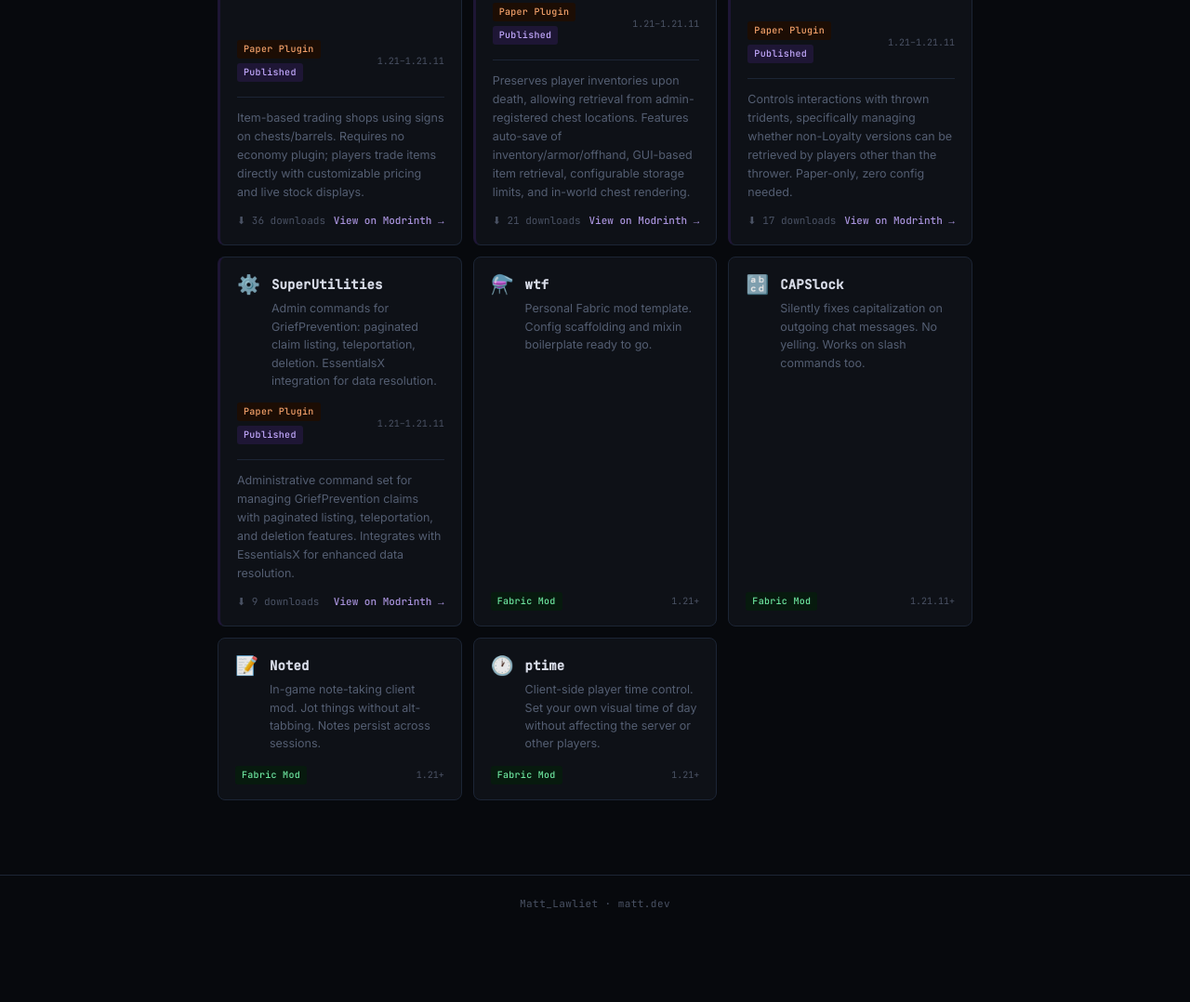
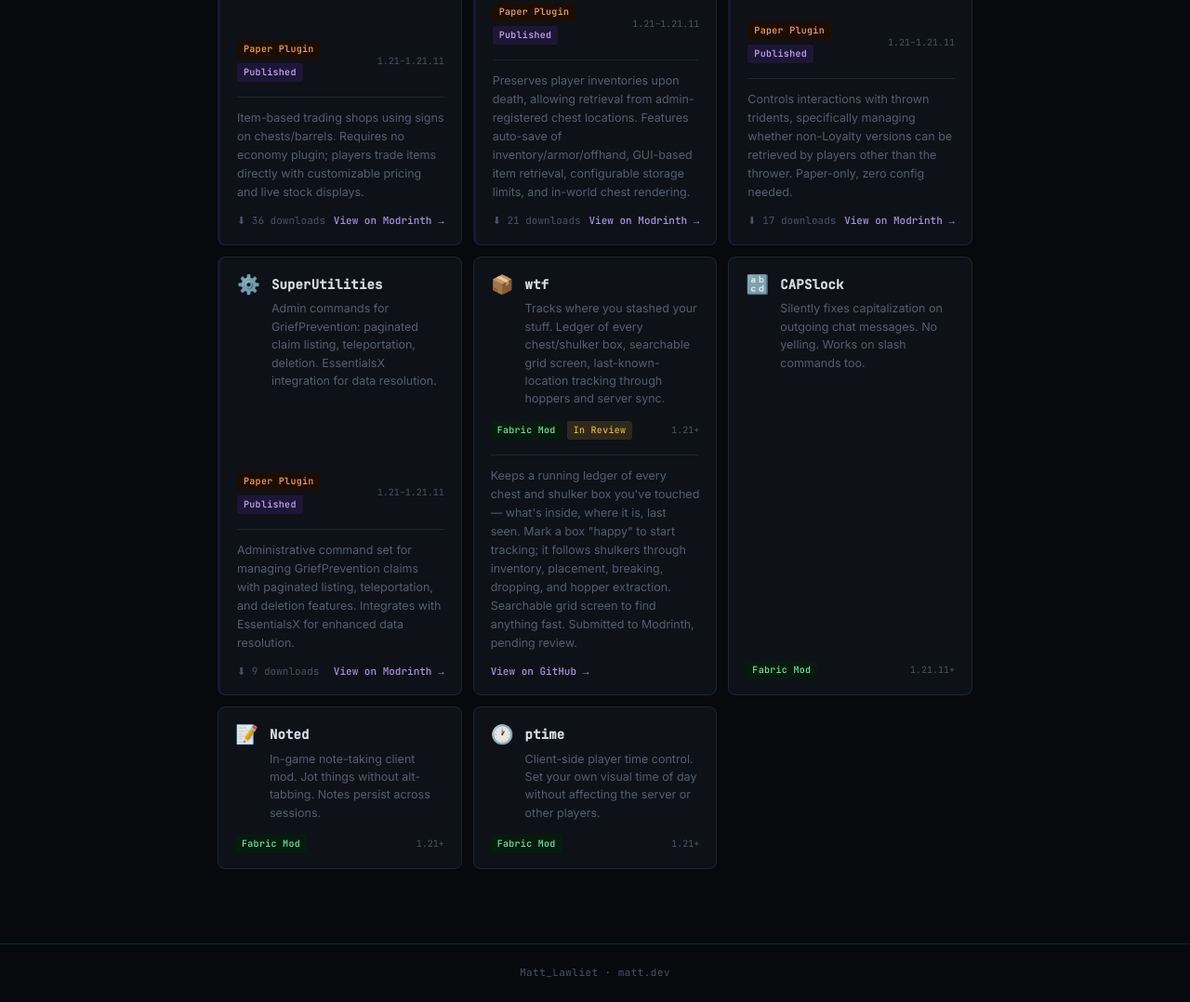
Before and after one commit to mattlawliet/mattlawliet.github.io, a plain HTML site: page index.html in a window 1280 px wide. Shown: the part 942-2020 px from the top of the page at 93% size. Before the commit the page ends 1945 px from the top, so only its background shows below. Drawn offline with Linux system fonts and the light colour scheme.

Commit message:
feat: add wtf mod details, pending Modrinth review

```diff
--- a/index.html
+++ b/index.html
@@ -218,15 +218,24 @@
 
         <article class="card" data-tags='["Fabric Mod"]'>
           <div class="card-top">
-            <span class="card-icon">⚗️</span>
+            <span class="card-icon">📦</span>
             <div class="card-meta">
               <h3>wtf</h3>
-              <p class="card-desc">Personal Fabric mod template. Config scaffolding and mixin boilerplate ready to go.</p>
+              <p class="card-desc">Tracks where you stashed your stuff. Ledger of every chest/shulker box, searchable grid screen, last-known-location tracking through hoppers and server sync.</p>
             </div>
           </div>
           <div class="card-bottom">
-            <div class="tags"><span class="tag fabric">Fabric Mod</span></div>
+            <div class="tags"><span class="tag fabric">Fabric Mod</span><span class="tag pending">In Review</span></div>
             <span class="mc-ver">1.21+</span>
+          </div>
+          <div class="card-expand">
+            <div class="expand-divider"></div>
+            <div class="expand-body">
+              <p>Keeps a running ledger of every chest and shulker box you've touched — what's inside, where it is, last seen. Mark a box "happy" to start tracking; it follows shulkers through inventory, placement, breaking, dropping, and hopper extraction. Searchable grid screen to find anything fast. Submitted to Modrinth, pending review.</p>
+              <div class="expand-meta">
+                <a href="https://github.com/mattlawliet/wtf" target="_blank" class="modrinth-link">View on GitHub →</a>
+              </div>
+            </div>
           </div>
         </article>
 
--- a/style.css
+++ b/style.css
@@ -292,6 +292,7 @@ body {
 .tag.fabric    { background: var(--fabric-bg); color: var(--fabric); }
 .tag.paper     { background: var(--paper-bg);  color: var(--paper);  }
 .tag.published { background: var(--accent-dim); color: var(--accent); }
+.tag.pending   { background: rgba(230, 180, 60, 0.15); color: #e6b43c; }
 
 .mc-ver {
   font-size: 10px;
```
